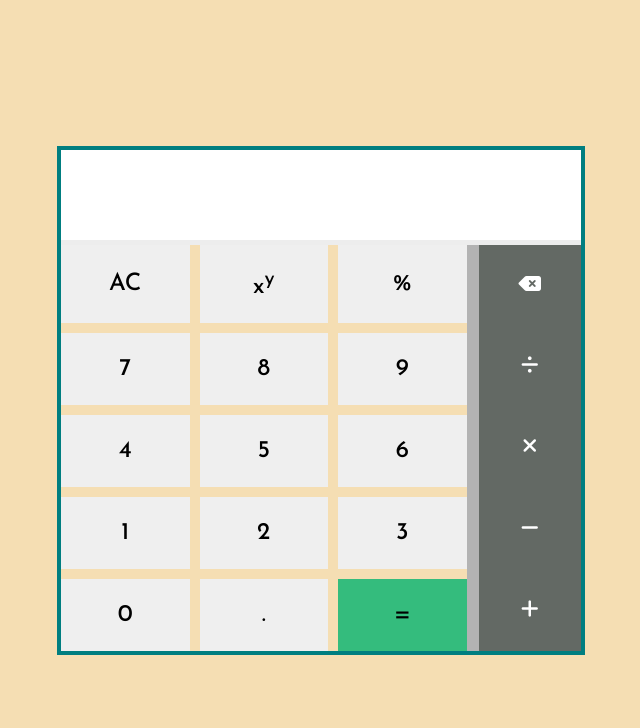
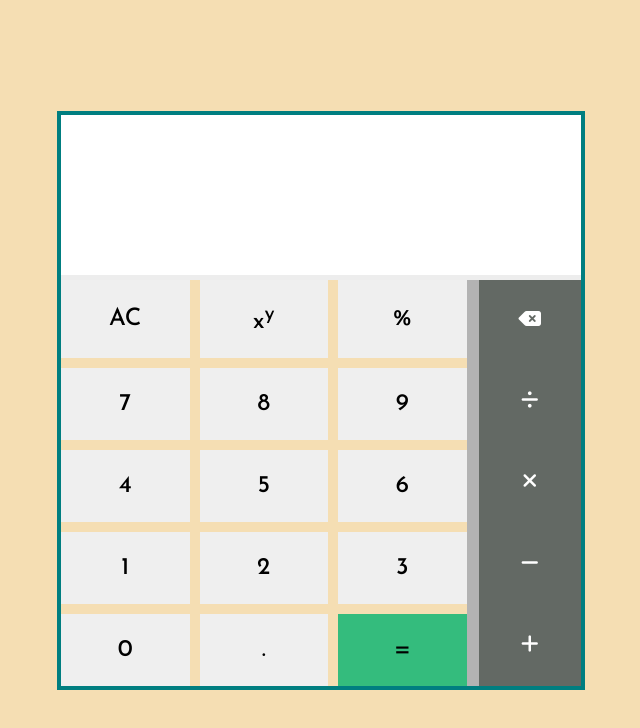
Before and after one commit to its-saad-rahman/calculator, a plain HTML site: page index.html in a window 1280 px wide. Shown: the whole page, without its empty margins (319-959 px from the left). Drawn offline with Linux system fonts and the light colour scheme.

Commit message:
Changed height of the display

```diff
--- a/styles.css
+++ b/styles.css
@@ -35,16 +35,23 @@ input[type='number'] {
 }
 .previous,
 .current {
-  height: 45px;
   width: 520px;
   background: white;
   text-align: end;
-  padding: 0.5em;
+
   display: flex;
   align-items: flex-end;
   justify-content: end;
+  font-weight: 900;
 }
-
+.current {
+  font-size: 75px;
+  height: 100px;
+}
+.previous {
+  font-size: 40px;
+  height: 60px;
+}
 input[type='number']::-webkit-inner-spin-button,
 input[type='number']::-webkit-outer-spin-button {
   -webkit-appearance: none;
```
